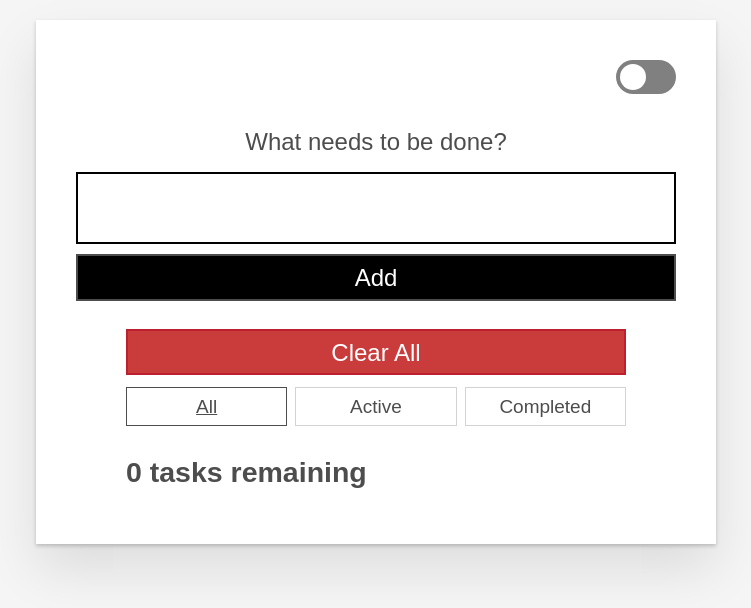
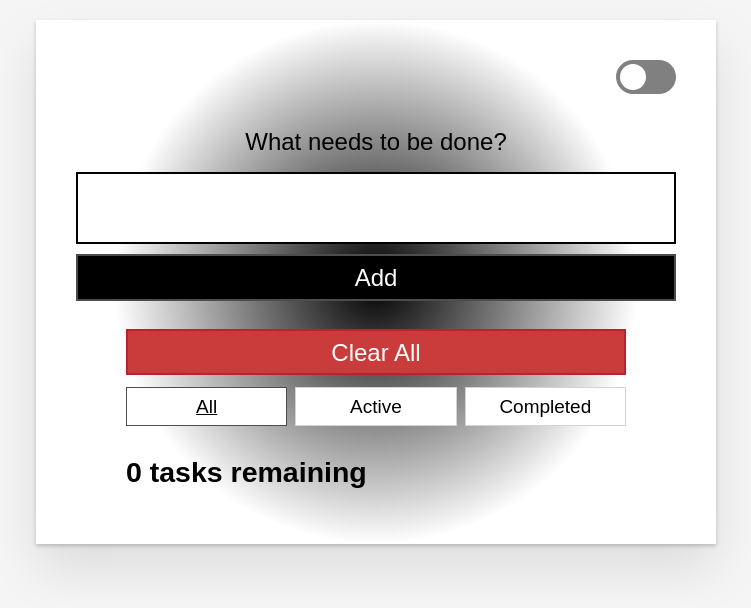
Before and after one commit to cordellbonnieux/CPSC2600_Todo_App, a React (Create React App) app: page / in a window 1280 px wide. Shown: the top 608 px of the page, without its empty margins (264-1015 px from the left). Built offline with nearby package versions, Linux system fonts and the light colour scheme.

Commit message:
Added theme styles.

```diff
--- a/src/components/App.js
+++ b/src/components/App.js
@@ -6,8 +6,6 @@ import FilterButton from './FilterButton'
 import UsePrevious from './UsePrevious'
 import ClearButton from './ClearButton'
 import ThemeToggler from './ThemeToggler'
-
-import '../css/switch.css'
 
 const FILTER_MAP = {
   All: () => true,
@@ -19,6 +17,7 @@ const FILTER_NAMES = Object.keys(FILTER_MAP)
 export default function App() {
   const [ tasks, setTasks ] = useState([])
   const [ filter, setFilter ] = useState('All')
+  const [ theme, setTheme ] = useState('light')
 
   const toggleTaskCompleted = id => {
     const updatedTasks = tasks.map( task => {
@@ -147,7 +146,7 @@ export default function App() {
   }, [taskList])
 
   return (
-    <div className="todoapp stack-large">
+    <div className="todoapp stack-large" id={theme}>
       <ThemeToggler />
       <Form addTask={addTask} />
       <ClearButton delete={deleteAllTasks}/>
--- /dev/null
+++ b/src/css/theme.css
@@ -0,0 +1,21 @@
+.todoapp.stack-large {
+    background-repeat: no-repeat;
+}
+
+#light {
+    background: radial-gradient(circle closest-side, #000, #fff);
+    color: #000;
+}
+
+#light .filters.btn-group.stack-exception button {
+    background-color: #fff;
+}
+
+#dark {
+    background: radial-gradient(#fff, #4d4d4d);
+    color: #fff;
+}
+
+#dark .filters.btn-group.stack-exception button {
+    background-color: #4d4d4d;
+}
--- a/src/index.js
+++ b/src/index.js
@@ -1,7 +1,10 @@
 import React from 'react'
 import ReactDOM from 'react-dom/client'
 import './css/index.css'
+import './css/theme.css'
+import './css/switch.css'
 import App from './components/App'
+
 
 const root = ReactDOM.createRoot(document.getElementById('root'))
 root.render(<App/>)
```
